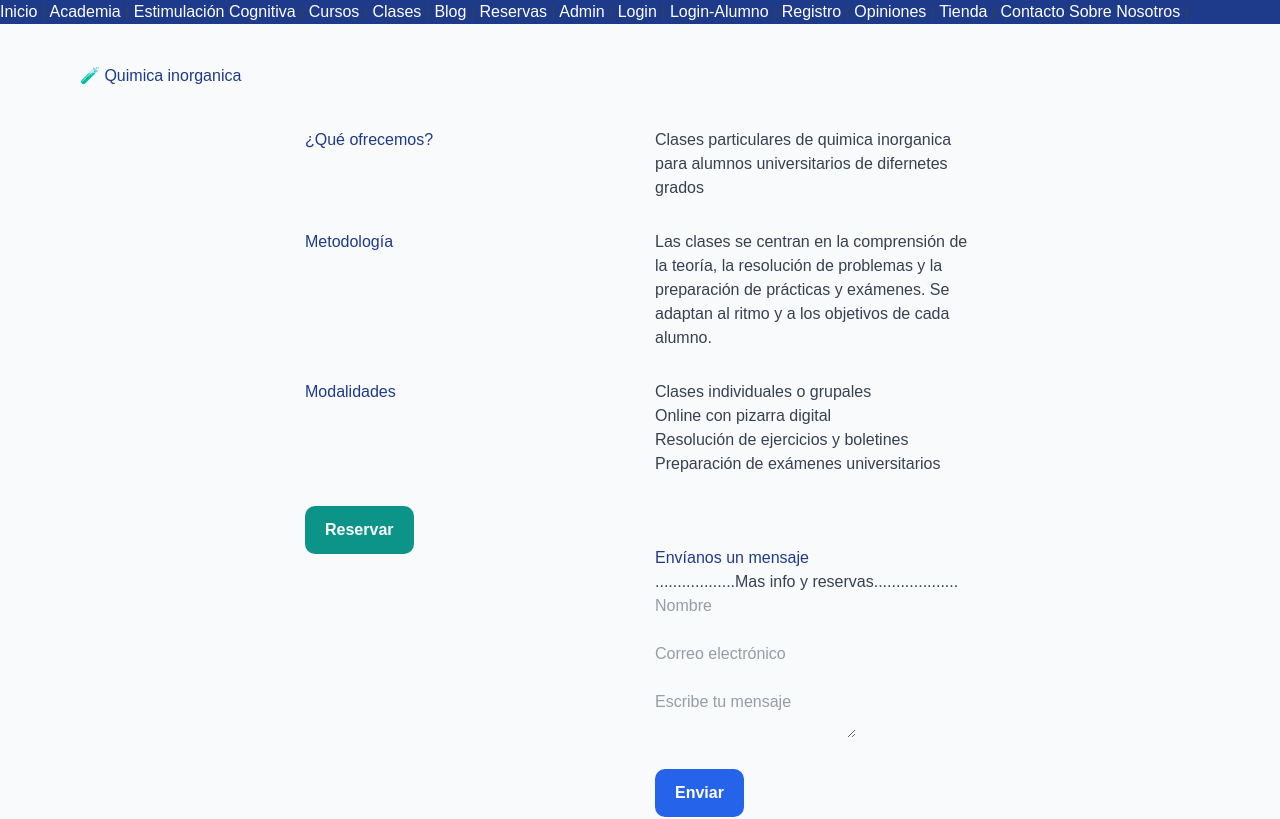
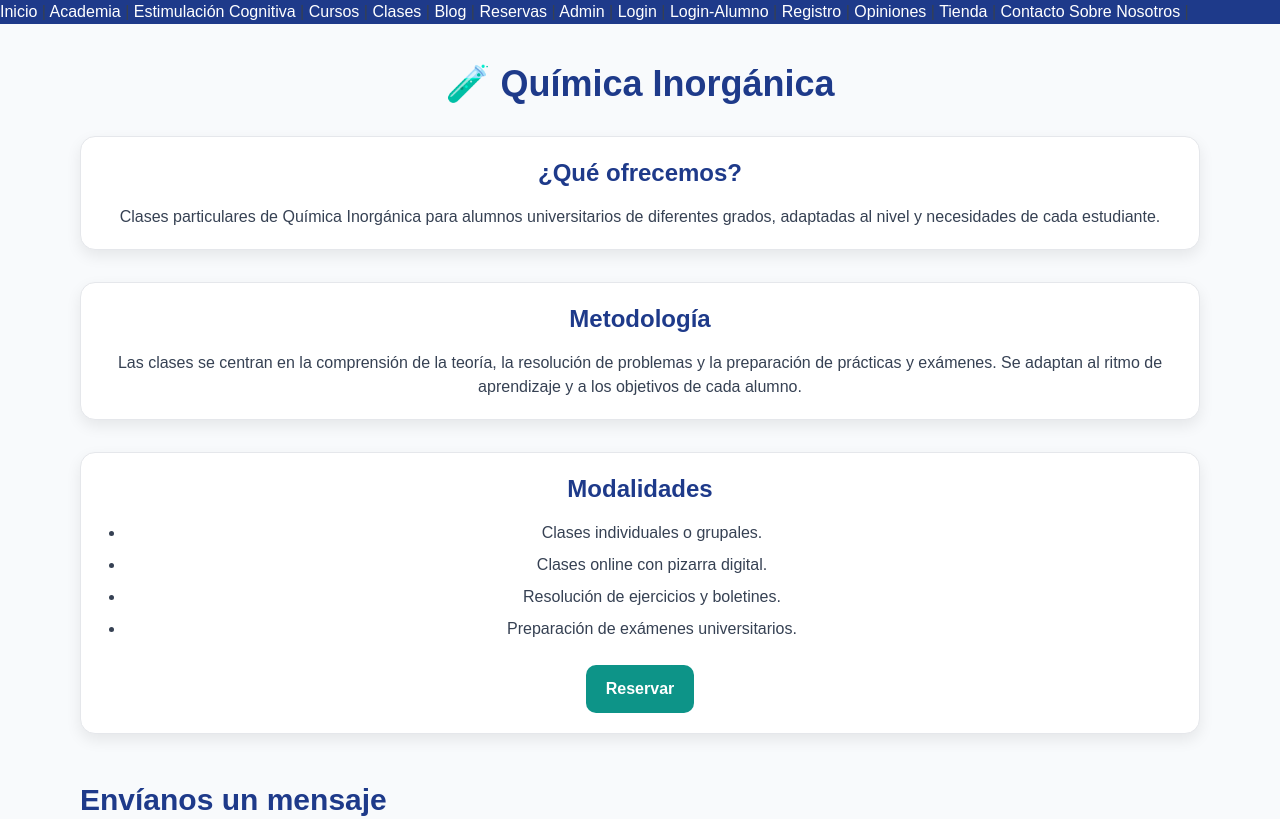
Before and after one commit to C5-lab-creator/academia-online, a Next.js app: page /clases/universidad/inorganica in a window 1280 px wide. Shown: the top 819 px of the page. Built offline with nearby package versions, Linux system fonts and the light colour scheme; no server answers.

Commit message:
modified:   app/clases/universidad/analitica/page.tsx 	modified:   app/clases/universidad/inorganica/page.tsx 	modified:   app/clases/universidad/organica/page.tsx 	modified:   app/clases/universidad/quifi/page.tsx

```diff
--- a/app/clases/universidad/analitica/page.tsx
+++ b/app/clases/universidad/analitica/page.tsx
@@ -1,39 +1,88 @@
 import Link from "next/link";
 import ContactForm from "./contact";
+
 export default function Universidad() {
   return (
-    <main>
-      <h1>🧪 Quimica analitica</h1>
-  <div className="cursos-grid">
-       <h2>¿Qué ofrecemos?</h2>
-      <p>Clases particulares de quimica analitica para estudiates de quimica en la universidad</p>
+    <main className="max-w-6xl mx-auto px-6 py-8">
 
-       <h2>Metodología</h2>
-      <p>
-        Las clases se centran en la comprensión de la teoría, la resolución de
-        problemas y la preparación de prácticas y exámenes. Se adaptan al ritmo
-        y a los objetivos de cada alumno.
+      <h1 className="text-4xl font-bold text-center text-blue-900 mb-8">
+        🧪 Química Analítica
+      </h1>
+
+      <div className="space-y-8">
+
+        <div className="curso">
+
+          <h2 className="text-2xl font-bold text-blue-900 mb-4">
+            ¿Qué ofrecemos?
+          </h2>
+
+          <p className="text-gray-700">
+            Clases particulares de Química Analítica para estudiantes
+            universitarios de Química, adaptadas al nivel y objetivos de cada
+            alumno.
           </p>
 
-      <h2>Modalidades</h2>
-      <ul>
-        <li>Clases individuales o grupales</li>
-        <li>Online con pizarra digital</li>
-        <li>Resolución de ejercicios y boletines</li>
-        <li>Preparación de exámenes universitarios</li>
+        </div>
+
+
+        <div className="curso">
+
+          <h2 className="text-2xl font-bold text-blue-900 mb-4">
+            Metodología
+          </h2>
+
+          <p className="text-gray-700">
+            Las clases se centran en la comprensión de la teoría, la resolución
+            de problemas y la preparación de prácticas y exámenes. Se adaptan
+            al ritmo de aprendizaje y a las necesidades de cada estudiante.
+          </p>
+
+        </div>
+
+
+        <div className="curso">
+
+          <h2 className="text-2xl font-bold text-blue-900 mb-4">
+            Modalidades
+          </h2>
+
+          <ul className="list-disc pl-6 space-y-2 text-gray-700 mb-6">
+            <li>Clases individuales o grupales.</li>
+            <li>Clases online con pizarra digital.</li>
+            <li>Resolución de ejercicios y boletines.</li>
+            <li>Preparación de exámenes universitarios.</li>
           </ul>
+
           <Link href="/reservas?servicio=quimicaanalitica">
             <button className="boton-reservar">
               Reservar
             </button>
           </Link>
 
-      <section id="contacto" style={{ marginTop: "40px" }}>
-                                 <h2>Envíanos un mensaje</h2>
-                                  <p>..................Mas info y reservas...................</p>
+        </div>
+
+      </div>
+
+
+      <section className="mt-12">
+
+        <h2 className="text-3xl font-bold text-blue-900 mb-3">
+          Envíanos un mensaje
+        </h2>
+
+        <p className="text-gray-700 mb-6">
+          Para más información sobre las clases de Química Analítica,
+          disponibilidad y reservas, escríbenos y te responderemos lo antes
+          posible.
+        </p>
+
+        <div className="curso">
           <ContactForm />
+        </div>
+
       </section>
-       </div>
+
     </main>
   );
 }
--- a/app/clases/universidad/inorganica/page.tsx
+++ b/app/clases/universidad/inorganica/page.tsx
@@ -3,34 +3,86 @@ import ContactForm from "./contact";
 
 export default function Universidad() {
   return (
-    <main>
-      <h1>🧪 Quimica inorganica</h1>
-   <div className="cursos-grid">
-       <h2>¿Qué ofrecemos?</h2>
-        <p>Clases particulares de quimica inorganica para alumnos universitarios de difernetes grados</p>
+    <main className="max-w-6xl mx-auto px-6 py-8">
 
-       <h2>Metodología</h2>
-         <p>Las clases se centran en la comprensión de la teoría, la resolución de problemas y la preparación de prácticas y exámenes. Se adaptan al ritmo y a los objetivos de cada alumno.</p>
+      <h1 className="text-4xl font-bold text-center text-blue-900 mb-8">
+        🧪 Química Inorgánica
+      </h1>
 
-       <h2>Modalidades</h2>
-        <ul>
-         <li>Clases individuales o grupales</li>
-         <li>Online con pizarra digital</li>
-         <li>Resolución de ejercicios y boletines</li>
-         <li>Preparación de exámenes universitarios</li>
+      <div className="space-y-8">
+
+        <div className="curso">
+
+          <h2 className="text-2xl font-bold text-blue-900 mb-4">
+            ¿Qué ofrecemos?
+          </h2>
+
+          <p className="text-gray-700">
+            Clases particulares de Química Inorgánica para alumnos
+            universitarios de diferentes grados, adaptadas al nivel y
+            necesidades de cada estudiante.
+          </p>
+
+        </div>
+
+
+        <div className="curso">
+
+          <h2 className="text-2xl font-bold text-blue-900 mb-4">
+            Metodología
+          </h2>
+
+          <p className="text-gray-700">
+            Las clases se centran en la comprensión de la teoría, la resolución
+            de problemas y la preparación de prácticas y exámenes. Se adaptan
+            al ritmo de aprendizaje y a los objetivos de cada alumno.
+          </p>
+
+        </div>
+
+
+        <div className="curso">
+
+          <h2 className="text-2xl font-bold text-blue-900 mb-4">
+            Modalidades
+          </h2>
+
+          <ul className="list-disc pl-6 space-y-2 text-gray-700 mb-6">
+            <li>Clases individuales o grupales.</li>
+            <li>Clases online con pizarra digital.</li>
+            <li>Resolución de ejercicios y boletines.</li>
+            <li>Preparación de exámenes universitarios.</li>
           </ul>
+
           <Link href="/reservas?servicio=quimicainorganica">
             <button className="boton-reservar">
               Reservar
             </button>
           </Link>
 
-       <section id="contacto" style={{ marginTop: "40px" }}>
-                           <h2>Envíanos un mensaje</h2>
-                            <p>..................Mas info y reservas...................</p>
+        </div>
+
+      </div>
+
+
+      <section className="mt-12">
+
+        <h2 className="text-3xl font-bold text-blue-900 mb-3">
+          Envíanos un mensaje
+        </h2>
+
+        <p className="text-gray-700 mb-6">
+          Para más información sobre las clases de Química Inorgánica,
+          disponibilidad y reservas, escríbenos y te responderemos lo antes
+          posible.
+        </p>
+
+        <div className="curso">
           <ContactForm />
+        </div>
+
       </section>
-</div>
+
     </main>
   );
 }
--- a/app/clases/universidad/organica/page.tsx
+++ b/app/clases/universidad/organica/page.tsx
@@ -1,36 +1,92 @@
 import Link from "next/link";
 import ContactForm from "./contactForm";
+
 export default function Universidad() {
   return (
-    <main>
-      <h1>🧪 Quimica organica</h1>
-       <div className="cursos-grid">
-         <h2>¿Qué ofrecemos?</h2>
-           <p>Quimica organica</p>
-           <p>Clases particulares de quimica organica I, II y III de diferentes grados universitarios y UNED:</p>
-           <p>Grados uiversitarios de quimica, farmacia, biologia, medicina, entre otros</p>
+    <main className="max-w-6xl mx-auto px-6 py-8">
+
+      <h1 className="text-4xl font-bold text-center text-blue-900 mb-8">
+        🧪 Química Orgánica
+      </h1>
+
+      <div className="space-y-8">
+
+        <div className="curso">
+
+          <h2 className="text-2xl font-bold text-blue-900 mb-4">
+            ¿Qué ofrecemos?
+          </h2>
+
+          <p className="text-gray-700 mb-3">
+            Clases particulares de Química Orgánica I, II y III para alumnos
+            universitarios de diferentes grados y UNED.
+          </p>
+
+          <p className="text-gray-700">
+            Dirigidas a estudiantes de grados universitarios como Química,
+            Farmacia, Biología, Medicina, entre otros.
+          </p>
+
+        </div>
 
 
-    <h2>Metodología</h2>
-      <p>Las clases se centran en la comprensión de la teoría, la resolución de problemas y la preparación de prácticas y exámenes. Se adaptan al ritmo y a los objetivos de cada alumno.</p>
-      <h2>Modalidades</h2>
-      <ul>
-        <li>Clases individuales o grupales</li>
-        <li>Online con pizarra digital</li>
-        <li>Resolución de ejercicios y boletines</li>
-        <li>Preparación de exámenes universitarios</li>
+        <div className="curso">
+
+          <h2 className="text-2xl font-bold text-blue-900 mb-4">
+            Metodología
+          </h2>
+
+          <p className="text-gray-700">
+            Las clases se centran en la comprensión de la teoría, la resolución
+            de problemas y la preparación de prácticas y exámenes. Se adaptan
+            al ritmo de aprendizaje y a los objetivos de cada alumno.
+          </p>
+
+        </div>
+
+
+        <div className="curso">
+
+          <h2 className="text-2xl font-bold text-blue-900 mb-4">
+            Modalidades
+          </h2>
+
+          <ul className="list-disc pl-6 space-y-2 text-gray-700 mb-6">
+            <li>Clases individuales o grupales.</li>
+            <li>Clases online con pizarra digital.</li>
+            <li>Resolución de ejercicios y boletines.</li>
+            <li>Preparación de exámenes universitarios.</li>
           </ul>
+
           <Link href="/reservas?servicio=quimicaorganica">
             <button className="boton-reservar">
               Reservar
             </button>
           </Link>
-     <section id="contacto" style={{ marginTop: "40px" }}>
-                    <h2>Envíanos un mensaje</h2>
-                     <p>..................Mas info y reservas...................</p>
+
+        </div>
+
+      </div>
+
+
+      <section className="mt-12">
+
+        <h2 className="text-3xl font-bold text-blue-900 mb-3">
+          Envíanos un mensaje
+        </h2>
+
+        <p className="text-gray-700 mb-6">
+          Para más información sobre las clases de Química Orgánica,
+          disponibilidad y reservas, escríbenos y te responderemos lo antes
+          posible.
+        </p>
+
+        <div className="curso">
           <ContactForm />
+        </div>
+
       </section>
-     </div>
+
     </main>
   );
 }
--- a/app/clases/universidad/quifi/page.tsx
+++ b/app/clases/universidad/quifi/page.tsx
@@ -1,22 +1,56 @@
 import Link from "next/link";
 import ContactForm from "./contactForm";
+
 export default function Universidad() {
   return (
-    <main>
-      <h1>🧪 Quimica fisica</h1>
-     <div className="cursos-grid">
-       <h2>¿Qué ofrecemos?</h2>
-         <p> Quimica fisica</p>
-         <p>Clases particulares de quimica fisica para alumnos universitarios</p>
-       <h2>Metodología</h2>
-         <p>Las clases se centran en la comprensión de la teoría, la resolución de problemas y la preparación de prácticas y exámenes. Se adaptan al ritmo y a los objetivos de cada alumno.</p>
+    <main className="max-w-6xl mx-auto px-6 py-8">
 
-      <h2>Modalidades</h2>
-       <ul>
-         <li>Clases individuales o grupales</li>
-         <li>Online con pizarra digital</li>
-         <li>Resolución de ejercicios y boletines</li>
-         <li>Preparación de exámenes universitarios</li>
+      <h1 className="text-4xl font-bold text-center text-blue-900 mb-8">
+        🧪 Química Física
+      </h1>
+
+      <div className="space-y-8">
+
+        <div className="curso">
+
+          <h2 className="text-2xl font-bold text-blue-900 mb-4">
+            ¿Qué ofrecemos?
+          </h2>
+
+          <p className="text-gray-700">
+            Clases particulares de Química Física para alumnos universitarios,
+            adaptadas al nivel y necesidades de cada estudiante.
+          </p>
+
+        </div>
+
+
+        <div className="curso">
+
+          <h2 className="text-2xl font-bold text-blue-900 mb-4">
+            Metodología
+          </h2>
+
+          <p className="text-gray-700">
+            Las clases se centran en la comprensión de la teoría, la resolución
+            de problemas y la preparación de prácticas y exámenes. Se adaptan
+            al ritmo de aprendizaje y a los objetivos de cada alumno.
+          </p>
+
+        </div>
+
+
+        <div className="curso">
+
+          <h2 className="text-2xl font-bold text-blue-900 mb-4">
+            Modalidades
+          </h2>
+
+          <ul className="list-disc pl-6 space-y-2 text-gray-700 mb-6">
+            <li>Clases individuales o grupales.</li>
+            <li>Clases online con pizarra digital.</li>
+            <li>Resolución de ejercicios y boletines.</li>
+            <li>Preparación de exámenes universitarios.</li>
           </ul>
 
           <Link href="/reservas?servicio=quimicafisica">
@@ -24,12 +58,30 @@ export default function Universidad() {
               Reservar
             </button>
           </Link>
-      <section id="contacto" style={{ marginTop: "40px" }}>
-                          <h2>Envíanos un mensaje</h2>
-                           <p>..................Mas info y reservas...................</p>
+
+        </div>
+
+      </div>
+
+
+      <section className="mt-12">
+
+        <h2 className="text-3xl font-bold text-blue-900 mb-3">
+          Envíanos un mensaje
+        </h2>
+
+        <p className="text-gray-700 mb-6">
+          Para más información sobre las clases de Química Física,
+          disponibilidad y reservas, escríbenos y te responderemos lo antes
+          posible.
+        </p>
+
+        <div className="curso">
           <ContactForm />
+        </div>
+
       </section>
-      </div>
+
     </main>
   );
 }
```
Lines whose indentation alone changed are shown as unchanged.
